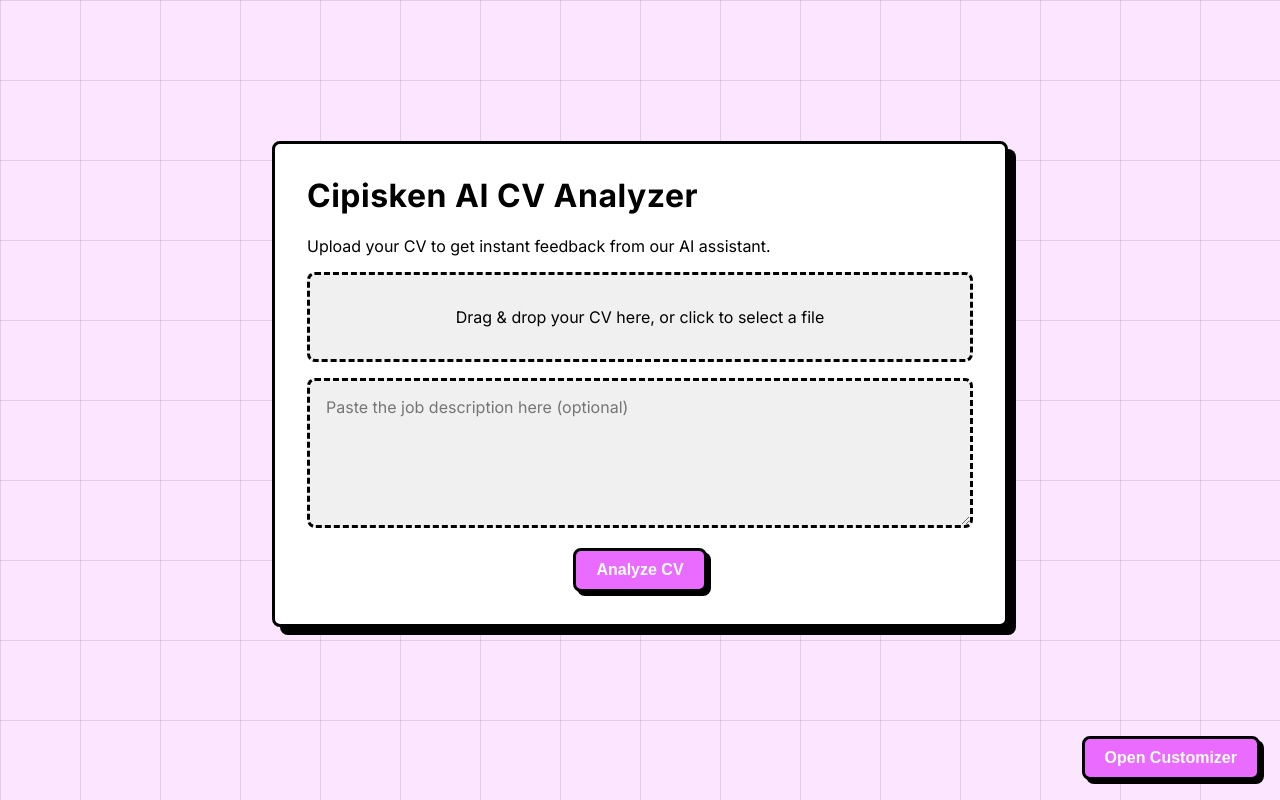
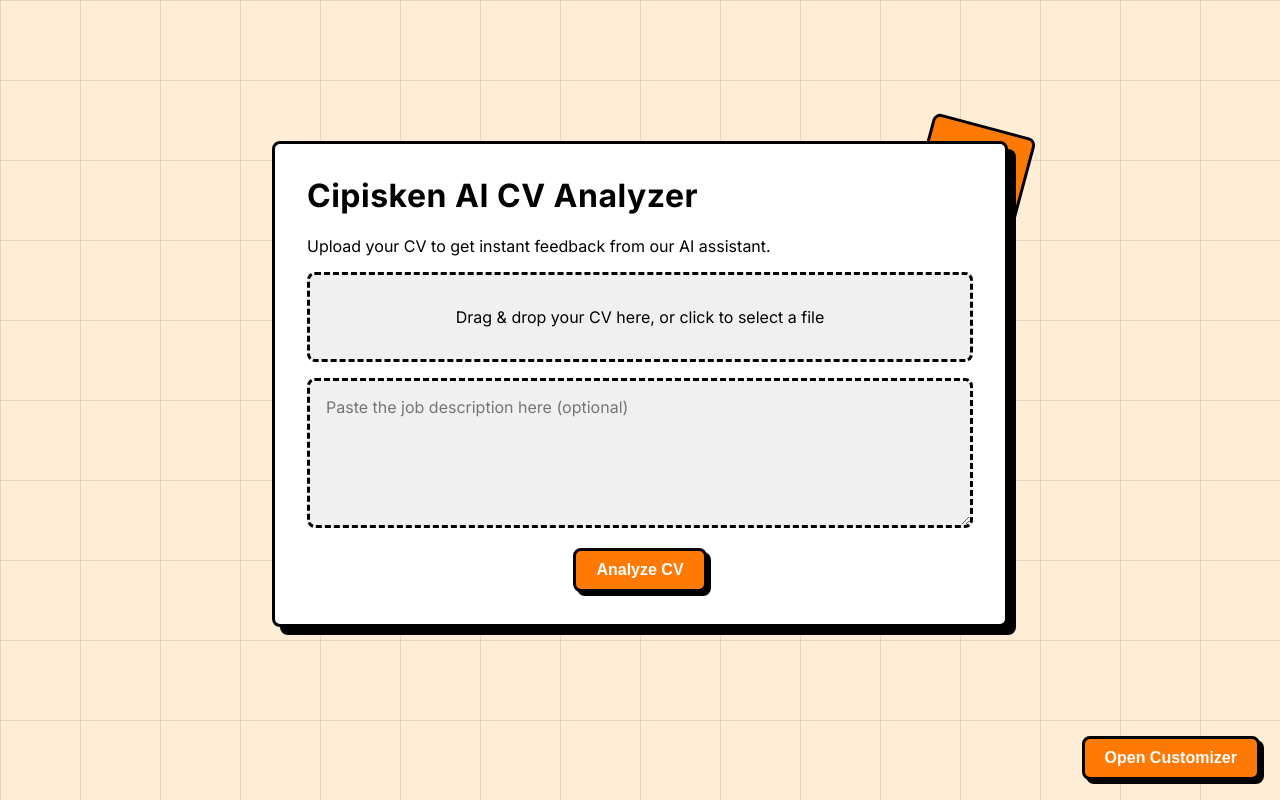
Before and after one commit to ygoncloud/neo-cipisken, a Next.js app: page / in a window 1280 px wide. Built offline with nearby package versions, Linux system fonts and the light colour scheme.

Commit message:
feat: add corner image, and highlight input area

```diff
--- a/src/app/globals.css
+++ b/src/app/globals.css
@@ -42,6 +42,20 @@
   padding: 2rem;
   box-shadow: 8px 8px 0px black;
   margin-bottom: 2rem;
+  position: relative;
+}
+
+.card-corner-image {
+  position: absolute;
+  top: -20px; /* Adjust as needed */
+  right: -20px; /* Adjust as needed */
+  width: 100px; /* Size of the image */
+  height: 100px; /* Size of the image */
+  background-color: var(--primary-color); /* Placeholder color */
+  border: 3px solid black;
+  border-radius: var(--border-radius);
+  transform: rotate(15deg); /* Peeking effect */
+  z-index: -1; /* Behind the card */
 }
 
 h1, h2 {
@@ -85,6 +99,12 @@
   cursor: pointer;
   background-color: #f0f0f0;
   margin-bottom: 1rem;
+  transition: border-color 0.3s ease, border-width 0.3s ease;
+}
+
+.file-upload-area:hover {
+  border-color: var(--primary-color);
+  border-width: 4px;
 }
 
 .feedback-section {
--- a/src/app/page.tsx
+++ b/src/app/page.tsx
@@ -20,8 +20,8 @@
   const [copiedSection, setCopiedSection] = useState<string | null>(null);
   const [error, setError] = useState<string | null>(null);
   const [customStyles, setCustomStyles] = useState({
-    primaryColor: 'oklch(73.43% 0.2332 321.41)', // Red
-    backgroundColor: 'oklch(94.79% 0.0407 320.6)', // Red
+    primaryColor: 'oklch(72.27% 0.1894 50.19)', // Orange
+    backgroundColor: 'oklch(95.38% 0.0357 72.89)', // Orange
     borderRadius: 8,
     boxShadowHorizontal: 4,
     boxShadowVertical: 4,
@@ -193,6 +193,7 @@
   return (
     <div className="App" style={appStyle}>
       <div className="container">
+        <div className="card-corner-image"></div>
         <h1>Cipisken AI CV Analyzer</h1>
         <p>Upload your CV to get instant feedback from our AI assistant.</p>
 
```
